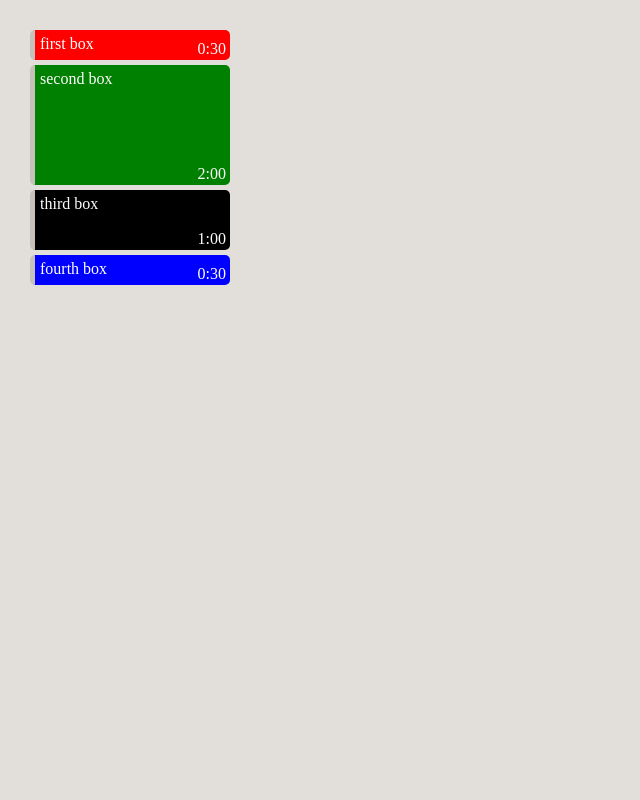
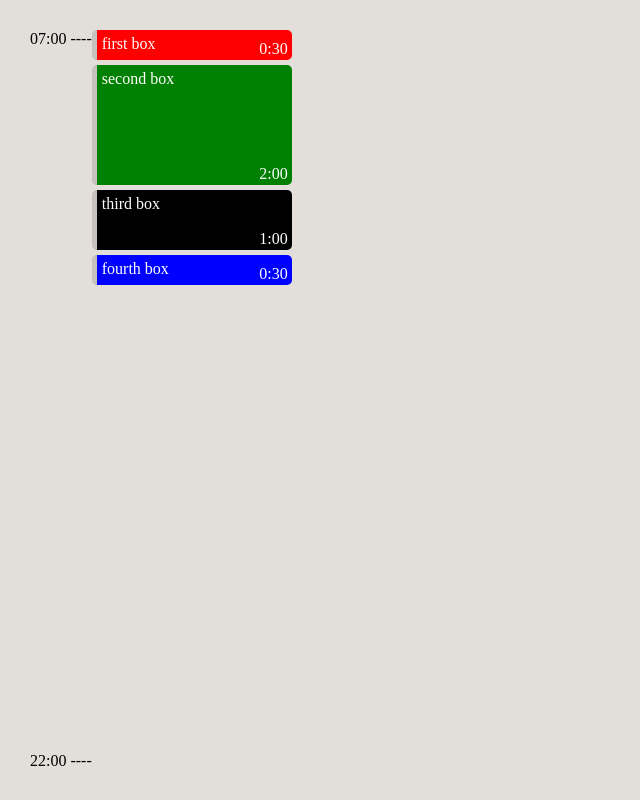
Before and after one commit to oerol/guse, an Angular app: page / in a window 1280 px wide. Shown: the whole page, without its empty margins (0-640 px from the left). Built offline with nearby package versions, Linux system fonts and the light colour scheme.

Commit message:
Day component now has a duration

```diff
--- a/src/app/components/day/day.component.html
+++ b/src/app/components/day/day.component.html
@@ -1,3 +1,9 @@
+<div class="day-wrapper">
+  <div class="day-duration">
+    <div class="day-start">07:00 ----</div>
+    <div class="day-end">22:00 ----</div>
+  </div>
+
   <div class="day">
     <div
       *ngFor="let box of boxes; index as index"
@@ -23,6 +29,7 @@
     <span (click)="changeCategory('green')">g</span>
     <span (click)="changeCategory('blue')">b</span>
   </div>
+</div>
 <!--
 <div id="boxesHelper">{{ boxesToString() }}</div>
 <div id="mousePositionHelper">{{ mousePosition }}</div>
--- a/src/app/components/day/day.component.scss
+++ b/src/app/components/day/day.component.scss
@@ -1,3 +1,14 @@
+.day-wrapper {
+  display: flex;
+}
+
+.day-duration {
+  display: flex;
+  flex-direction: column;
+  justify-content: space-between;
+  height: 740px;
+}
+
 .box {
   width: 200px;
   margin-bottom: 5px;
```
Lines whose indentation alone changed are shown as unchanged.
